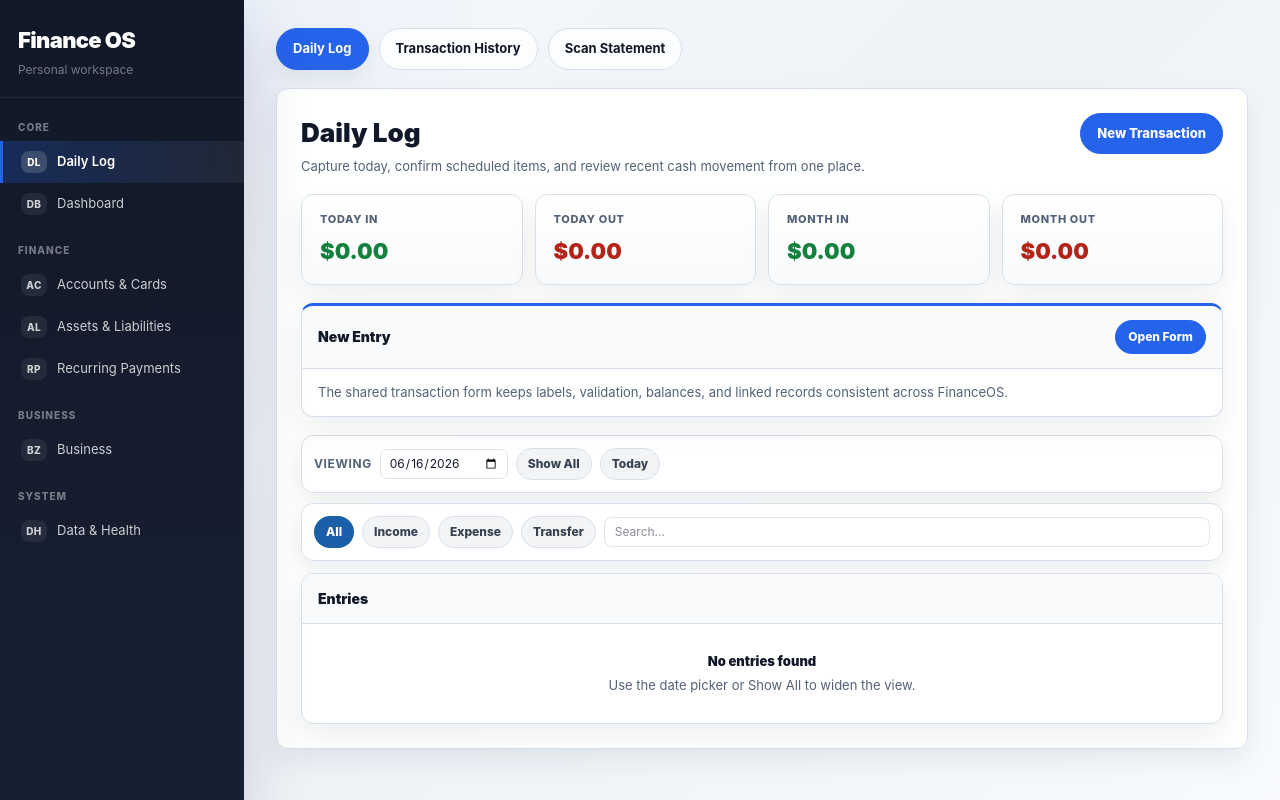
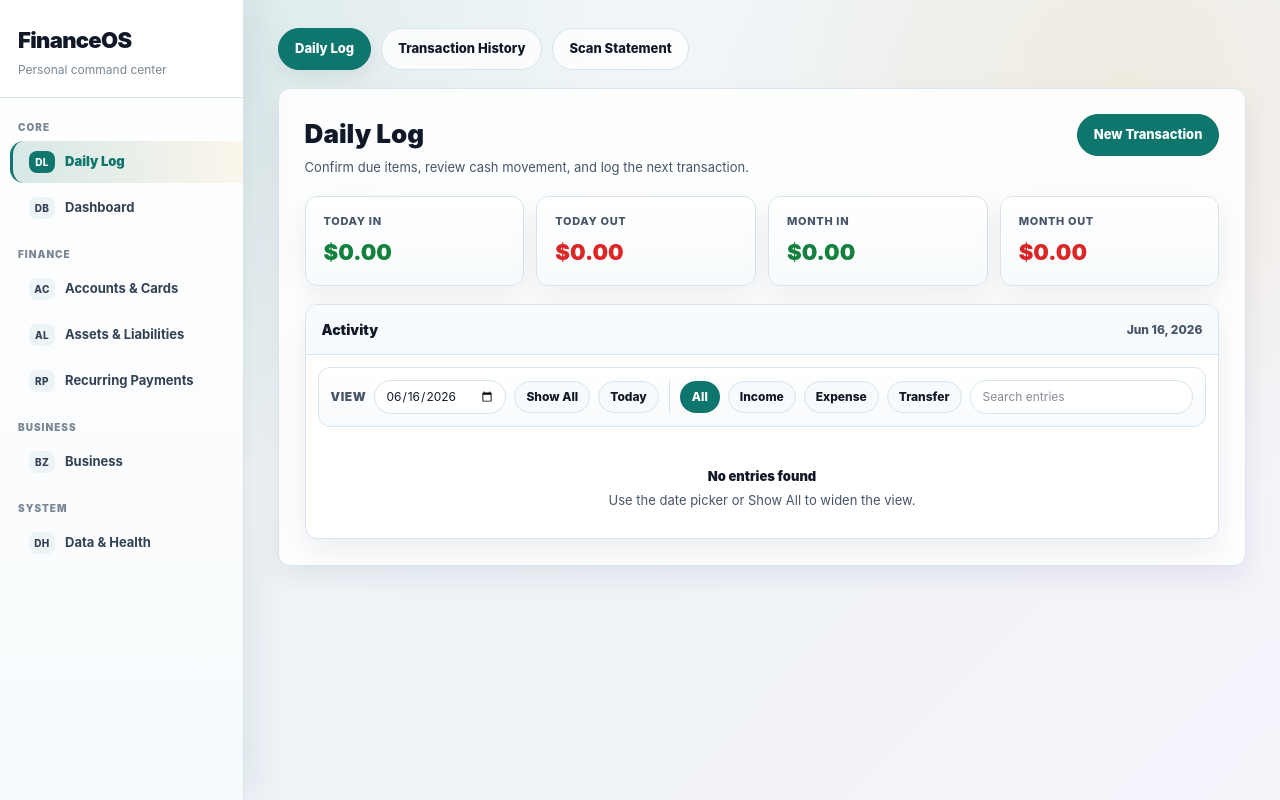
Before and after one commit to sbhinay/finance-os, a Next.js app: page / in a window 1280 px wide. Built offline with nearby package versions, Linux system fonts and the light colour scheme.

Commit message:
Apply visible modern UI direction pass

```diff
--- a/app/globals.css
+++ b/app/globals.css
@@ -1,15 +1,15 @@
 @import "tailwindcss";
 
 :root {
-  --background: #eef3f8;
+  --background: #f3f6fb;
   --foreground: #111827;
-  --finance-focus: #2563eb;
-  --finance-border: #d8e1ec;
+  --finance-focus: #0f766e;
+  --finance-border: #d7e4ed;
   --finance-surface: #ffffff;
-  --finance-surface-alt: #f8fafc;
+  --finance-surface-alt: #f7fafc;
   --finance-success: #13803d;
-  --finance-warning: #a16207;
-  --finance-danger: #b42318;
+  --finance-warning: #b45309;
+  --finance-danger: #dc2626;
   --finance-shadow: 0 12px 28px rgba(15, 23, 42, 0.07);
 }
 
@@ -22,8 +22,9 @@
 
 body {
   background:
-    radial-gradient(circle at top left, rgba(37, 99, 235, 0.08), transparent 32rem),
-    linear-gradient(135deg, #f7f9fc 0%, var(--background) 52%, #f8fafc 100%);
+    radial-gradient(circle at 12% 0%, rgba(15, 118, 110, 0.12), transparent 30rem),
+    radial-gradient(circle at 88% 12%, rgba(245, 158, 11, 0.10), transparent 26rem),
+    linear-gradient(135deg, #f8fafc 0%, var(--background) 48%, #f6f3fb 100%);
   color: var(--foreground);
   font-family: Inter, ui-sans-serif, system-ui, -apple-system, BlinkMacSystemFont, "Segoe UI", Arial, Helvetica, sans-serif;
   margin: 0;
@@ -79,11 +80,11 @@ select:focus,
 textarea:focus,
 button:focus-visible {
   border-color: var(--finance-focus) !important;
-  box-shadow: 0 0 0 3px rgba(37, 99, 235, 0.14) !important;
+  box-shadow: 0 0 0 3px rgba(15, 118, 110, 0.14) !important;
 }
 
 ::selection {
-  background: rgba(37, 99, 235, 0.18);
+  background: rgba(15, 118, 110, 0.18);
 }
 
 @keyframes financeFadeUp {
--- a/app/page.tsx
+++ b/app/page.tsx
@@ -366,7 +366,15 @@ export default function Home() {
   const currentHubLinks = PRIMARY_SECTION_BY_SECTION[section] === "fixedpayments" ? [] : (HUB_LINKS[section] ?? []);
 
   const wrap = (children: React.ReactNode) => (
-    <SurfaceCard style={{ padding: 24, background: "rgba(255,255,255,0.94)", animation: "financeFadeUp 180ms ease both" }}>{children}</SurfaceCard>
+    <SurfaceCard
+      style={{
+        padding: "clamp(18px, 2vw, 26px)",
+        background: "rgba(255,255,255,0.88)",
+        animation: "financeFadeUp 180ms ease both",
+      }}
+    >
+      {children}
+    </SurfaceCard>
   );
 
   return (
@@ -393,7 +401,8 @@ export default function Home() {
         minHeight: "100vh",
         padding: "0 0 24px 0",
         display: "flex", flexDirection: "column",
-        boxShadow: theme.shadow.shell,
+        boxShadow: "12px 0 40px rgba(15, 23, 42, 0.07)",
+        borderRight: `1px solid ${theme.colors.border}`,
         position: isMobileNav ? "fixed" : "sticky",
         top: 0,
         left: 0,
@@ -401,15 +410,15 @@ export default function Home() {
         transform: isMobileNav ? (sidebarOpen ? "translateX(0)" : "translateX(-100%)") : "none",
         transition: "transform .22s ease",
       }}>
-        <div style={{ padding: "24px 18px 18px", borderBottom: "1px solid rgba(255,255,255,.08)" }}>
-          <div style={{ color: "#fff", fontWeight: 900, fontSize: 22, letterSpacing: "-.03em" }}>Finance OS</div>
-          <div style={{ color: theme.colors.sidebarMuted, fontSize: 12, marginTop: 4 }}>Personal workspace</div>
+        <div style={{ padding: "24px 18px 18px", borderBottom: `1px solid ${theme.colors.border}` }}>
+          <div style={{ color: theme.colors.text, fontWeight: 950, fontSize: 22, letterSpacing: "-.03em" }}>FinanceOS</div>
+          <div style={{ color: theme.colors.sidebarMuted, fontSize: 12, marginTop: 4 }}>Personal command center</div>
         </div>
 
         <div style={{ flex: 1, overflowY: "auto", padding: "8px 0" }}>
           {groupOrder.map((group) => (
             <div key={group} style={{ marginBottom: 4 }}>
-              <div style={{ padding: "14px 18px 6px", fontSize: 10, fontWeight: 800, letterSpacing: ".1em", textTransform: "uppercase", color: theme.colors.sidebarMuted }}>
+              <div style={{ padding: "14px 18px 6px", fontSize: 10, fontWeight: 900, letterSpacing: ".1em", textTransform: "uppercase", color: theme.colors.sidebarMuted }}>
                 {group}
               </div>
               {(navGroups[group] ?? []).map((item) => {
@@ -417,13 +426,14 @@ export default function Home() {
                 return (
                   <button key={item.id} onClick={() => { setSection(item.id); if (isMobileNav) setSidebarOpen(false); }} style={{
                     width: "100%", textAlign: "left",
-                    padding: "10px 18px", display: "flex", alignItems: "center", gap: 10,
-                    background: active ? "linear-gradient(90deg, rgba(37,99,235,0.24), rgba(255,255,255,0.06))" : "transparent",
+                    padding: "10px 16px", margin: "0 10px 4px", display: "flex", alignItems: "center", gap: 10,
+                    background: active ? "linear-gradient(90deg, rgba(15,118,110,0.16), rgba(245,158,11,0.08))" : "transparent",
                     border: "none",
                     borderLeft: active ? `3px solid ${theme.colors.primary}` : "3px solid transparent",
+                    borderRadius: 14,
                     cursor: "pointer",
-                    color: active ? "#fff" : theme.colors.sidebarText,
-                    fontSize: 13, fontWeight: active ? 600 : 400,
+                    color: active ? theme.colors.primary : theme.colors.sidebarText,
+                    fontSize: 13, fontWeight: active ? 900 : 700,
                     transition: "background-color .15s ease, color .15s ease, border-color .15s ease",
                   }}>
                     <span style={{
@@ -434,7 +444,7 @@ export default function Home() {
                       alignItems: "center",
                       justifyContent: "center",
                       borderRadius: 8,
-                      background: active ? "rgba(255,255,255,0.16)" : "rgba(255,255,255,0.07)",
+                      background: active ? theme.colors.primary : theme.colors.surfaceMuted,
                       color: active ? "#fff" : theme.colors.sidebarText,
                       fontWeight: 800,
                       letterSpacing: ".04em",
@@ -449,7 +459,7 @@ export default function Home() {
       </aside>
 
       {/* Main */}
-      <main style={{ flex: 1, minWidth: 0, padding: "28px clamp(16px, 3vw, 32px)" }}>
+      <main style={{ flex: 1, minWidth: 0, padding: "28px clamp(16px, 3vw, 34px)" }}>
         {isMobileNav && (
           <div style={{ display: "flex", justifyContent: "space-between", alignItems: "center", marginBottom: 16, gap: 12 }}>
             <button
@@ -493,10 +503,10 @@ export default function Home() {
                     padding: "10px 16px",
                     borderRadius: 999,
                     border: active ? `1px solid ${theme.colors.primary}` : `1px solid ${theme.colors.border}`,
-                    background: active ? theme.colors.primary : "rgba(255,255,255,0.82)",
+                    background: active ? theme.colors.primary : "rgba(255,255,255,0.78)",
                     color: active ? "#fff" : theme.colors.text,
                     fontSize: 13,
-                    fontWeight: 700,
+                    fontWeight: 850,
                     cursor: "pointer",
                     boxShadow: active ? theme.shadow.soft : "none",
                   }}
--- a/lib/theme.ts
+++ b/lib/theme.ts
@@ -2,28 +2,28 @@ import type { CSSProperties } from "react";
 
 export const theme = {
   colors: {
-    pageBg: "#eef3f8",
-    pageGlow: "radial-gradient(circle at top left, rgba(37, 99, 235, 0.08), transparent 32rem), linear-gradient(135deg, #f7f9fc 0%, #eef3f8 52%, #f8fafc 100%)",
+    pageBg: "#f3f6fb",
+    pageGlow: "radial-gradient(circle at 12% 0%, rgba(15, 118, 110, 0.12), transparent 30rem), radial-gradient(circle at 88% 12%, rgba(245, 158, 11, 0.10), transparent 26rem), linear-gradient(135deg, #f8fafc 0%, #eef4f8 48%, #f6f3fb 100%)",
     surface: "#ffffff",
-    surfaceAlt: "#f8fafc",
-    surfaceMuted: "#edf3f8",
-    border: "#d7e0ea",
-    borderStrong: "#b8c7d8",
+    surfaceAlt: "#f7fafc",
+    surfaceMuted: "#edf4f7",
+    border: "#d7e4ed",
+    borderStrong: "#a9bdcb",
     text: "#111827",
-    textSoft: "#526277",
+    textSoft: "#475569",
     textMuted: "#8a98aa",
-    sidebar: "#111827",
-    sidebarAlt: "#172033",
-    sidebarText: "rgba(255,255,255,0.78)",
-    sidebarMuted: "rgba(255,255,255,0.42)",
-    primary: "#2563eb",
-    primaryHover: "#1d4ed8",
-    primarySoft: "#e8f0ff",
+    sidebar: "#ffffff",
+    sidebarAlt: "#f7fafc",
+    sidebarText: "#334155",
+    sidebarMuted: "#7b8794",
+    primary: "#0f766e",
+    primaryHover: "#0d5f59",
+    primarySoft: "#dff7f2",
     success: "#13803d",
     successSoft: "#eaf7ef",
-    warning: "#a16207",
-    warningSoft: "#fff7df",
-    danger: "#b42318",
+    warning: "#b45309",
+    warningSoft: "#fff5df",
+    danger: "#dc2626",
     dangerSoft: "#fff0ee",
   },
   radius: {
--- a/modules/business/DailyLogSection.tsx
+++ b/modules/business/DailyLogSection.tsx
@@ -33,10 +33,10 @@ function Btn({ children, onClick, variant = "primary", small, style }: {
   style?: React.CSSProperties;
 }) {
   const colors = {
-    primary: { bg: "#1a5fa8", color: "#fff" },
-    secondary: { bg: "#f3f4f6", color: "#374151" },
-    danger: { bg: "#fef2f2", color: "#a31515" },
-    ghost: { bg: "transparent", color: "#1a5fa8" },
+    primary: { bg: theme.colors.primary, color: "#fff" },
+    secondary: { bg: theme.colors.surfaceAlt, color: theme.colors.text },
+    danger: { bg: theme.colors.dangerSoft, color: theme.colors.danger },
+    ghost: { bg: "transparent", color: theme.colors.primary },
   }[variant];
 
   return (
@@ -194,9 +194,16 @@ export function DailyLogSection() {
     <div>
       <PageHeader
         title="Daily Log"
-        subtitle="Capture today, confirm scheduled items, and review recent cash movement from one place."
+        subtitle="Confirm due items, review cash movement, and log the next transaction."
         actions={<ActionButton onClick={openNewEntry}>New Transaction</ActionButton>}
       />
+
+      <MetricGrid>
+        <MetricCard label="Today In" value={fmtCAD(tIn)} tone="success" />
+        <MetricCard label="Today Out" value={fmtCAD(tOut)} tone="danger" />
+        <MetricCard label="Month In" value={fmtCAD(mIn)} tone="success" />
+        <MetricCard label="Month Out" value={fmtCAD(mOut)} tone="danger" />
+      </MetricGrid>
 
       {fixedHooks.pending.length > 0 && (
         <PendingBanner
@@ -207,39 +214,34 @@ export function DailyLogSection() {
         />
       )}
 
-      <MetricGrid>
-        <MetricCard label="Today In" value={fmtCAD(tIn)} tone="success" />
-        <MetricCard label="Today Out" value={fmtCAD(tOut)} tone="danger" />
-        <MetricCard label="Month In" value={fmtCAD(mIn)} tone="success" />
-        <MetricCard label="Month Out" value={fmtCAD(mOut)} tone="danger" />
-      </MetricGrid>
-
       <DataPanel
-        title="New Entry"
-        accent={theme.colors.primary}
-        actions={<ActionButton compact onClick={openNewEntry}>Open Form</ActionButton>}
-        style={{ marginBottom: 18 }}
+        title="Activity"
+        actions={
+          <div style={{ fontSize: 12, color: theme.colors.textSoft, fontWeight: 800 }}>
+            {showAll || search ? `${filtered.length} matching rows` : fmtDate(viewDate)}
+          </div>
+        }
+        style={{ overflow: "hidden" }}
       >
-        <div style={{ padding: "14px 16px", fontSize: 13, color: theme.colors.textSoft, lineHeight: 1.5 }}>
-          The shared transaction form keeps labels, validation, balances, and linked records consistent across FinanceOS.
-        </div>
-      </DataPanel>
-
-      <Toolbar style={{ marginBottom: 10 }}>
-        <div style={{ fontSize: 12, fontWeight: 700, color: theme.colors.textSoft, letterSpacing: ".05em", textTransform: "uppercase" }}>Viewing</div>
+        <Toolbar
+          style={{
+            margin: 12,
+            boxShadow: "none",
+            background: "linear-gradient(180deg, rgba(255,255,255,0.92), rgba(247,250,252,0.94))",
+          }}
+        >
+          <div style={{ fontSize: 12, fontWeight: 900, color: theme.colors.textSoft, letterSpacing: ".05em", textTransform: "uppercase" }}>View</div>
           <input
             type="date"
             value={viewDate}
             onChange={(e) => { setViewDate(e.target.value); setShowAll(false); }}
-          style={{ padding: "5px 8px", border: "1px solid #e2e4e8", borderRadius: 6, fontSize: 12, background: "#fff" }}
+            style={{ padding: "7px 10px", border: `1px solid ${theme.colors.border}`, borderRadius: theme.radius.pill, fontSize: 12, background: theme.colors.surface }}
           />
           <Btn variant={showAll ? "primary" : "secondary"} small onClick={() => setShowAll((p) => !p)}>
-          {showAll ? "Showing All" : "Show All"}
+            {showAll ? "All Dates" : "Show All"}
           </Btn>
           <Btn variant="secondary" small onClick={() => { setViewDate(todayStr); setShowAll(false); }}>Today</Btn>
-      </Toolbar>
-
-      <Toolbar style={{ marginBottom: 12 }}>
+          <div style={{ width: 1, alignSelf: "stretch", background: theme.colors.border, margin: "0 2px" }} />
           {(["all", "income", "expense", "transfer"] as const).map((v) => (
             <Btn key={v} variant={filter === v ? "primary" : "secondary"} small onClick={() => setFilter(v)}>
               {v === "all" ? "All" : v.charAt(0).toUpperCase() + v.slice(1)}
@@ -248,12 +250,10 @@ export function DailyLogSection() {
           <input
             value={search}
             onChange={(e) => { setSearch(e.target.value); if (e.target.value) setShowAll(true); }}
-          placeholder="Search..."
-          style={{ padding: "5px 10px", border: "1px solid #e2e4e8", borderRadius: 8, background: "#fff", fontSize: 12, flex: 1, minWidth: 120 }}
+            placeholder="Search entries"
+            style={{ padding: "7px 12px", border: `1px solid ${theme.colors.border}`, borderRadius: theme.radius.pill, background: theme.colors.surface, fontSize: 12, flex: 1, minWidth: 160 }}
           />
         </Toolbar>
-
-      <DataPanel title="Entries" style={{ overflow: "hidden" }}>
         {filtered.slice(0, 60).map((t) => {
           const veh = t.linkedVehicleId ? vehicles.find((v) => v.id === t.linkedVehicleId) : null;
           const prop = t.linkedPropertyId ? properties.find((property) => property.id === t.linkedPropertyId) : null;
```
Also changed, not shown: 2 other files (tests, documents, lock files or other folders). Lines whose indentation alone changed are shown as unchanged.
